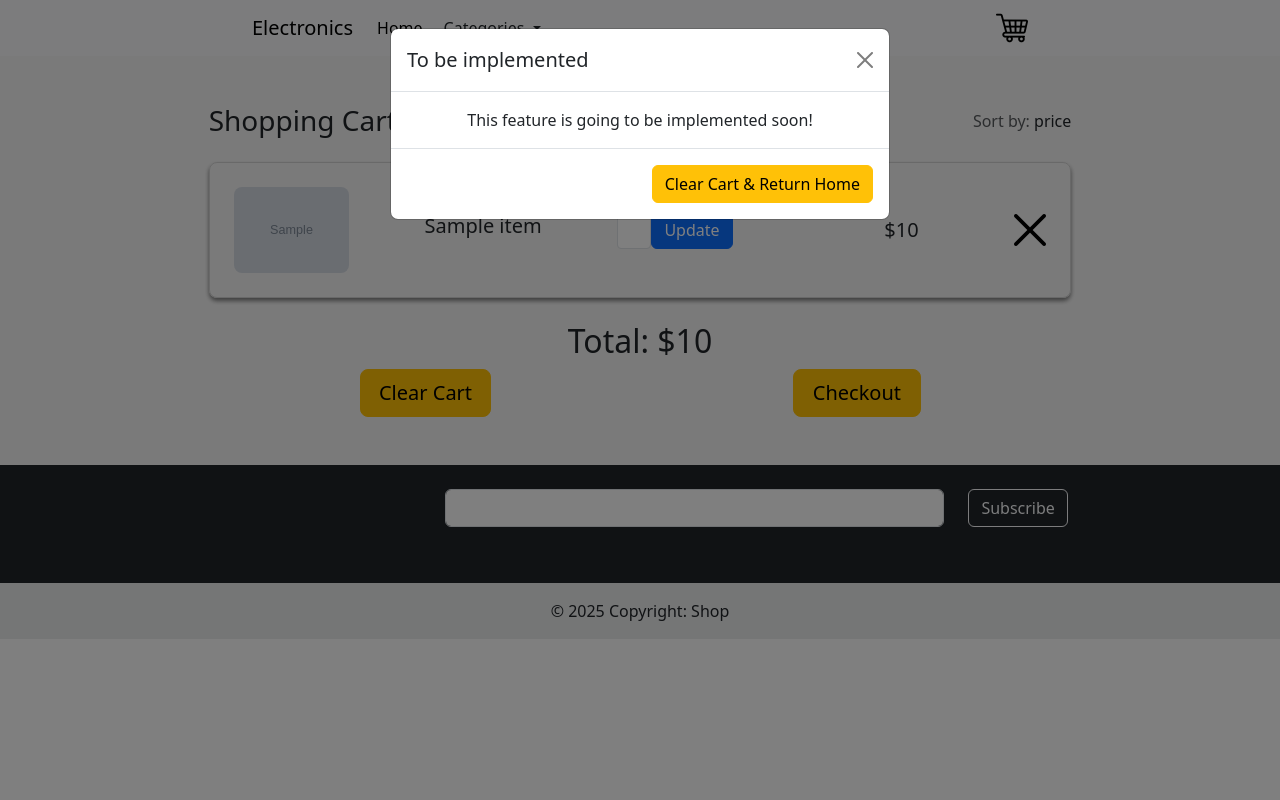
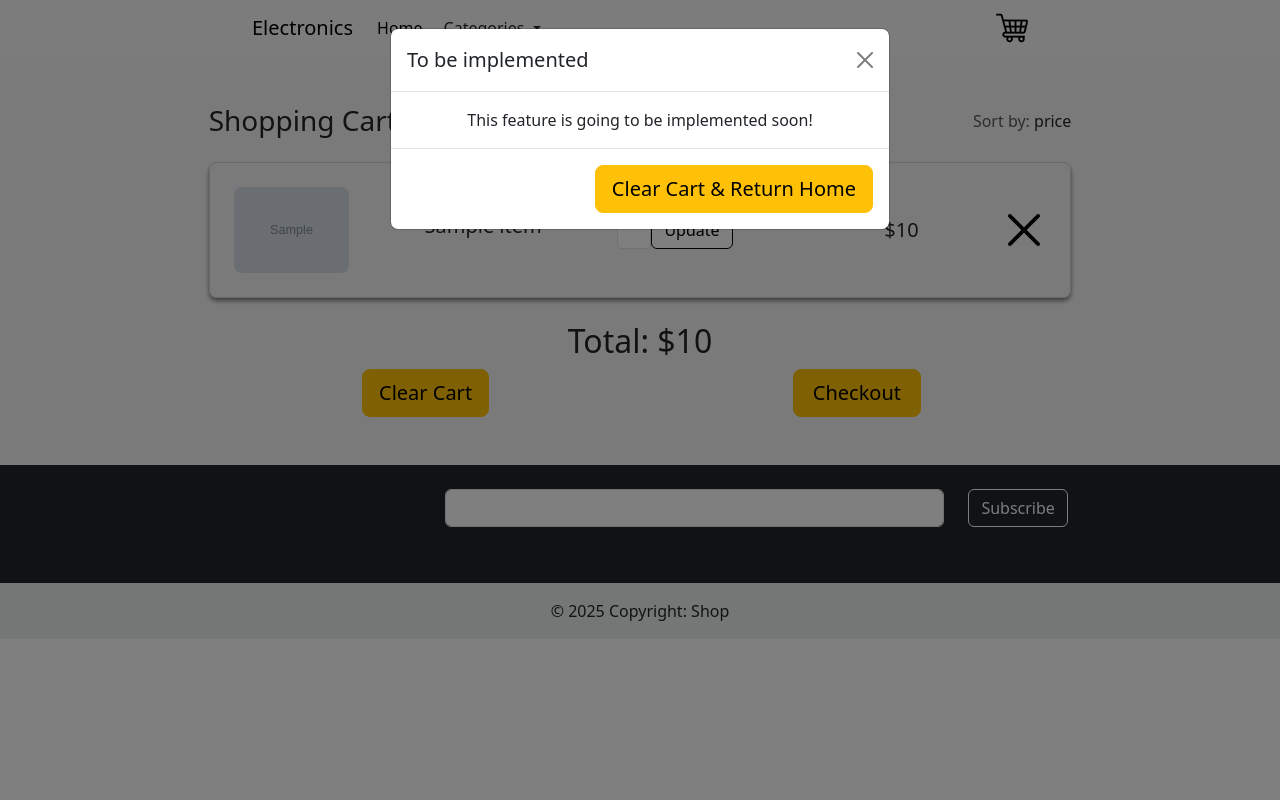
Before and after one commit to Verbal27/electronics_app, a Django app: template src/website/templates/cart.html in a window 1280 px wide, after a click on "Checkout". Run offline with Django 5.2, Linux system fonts and the light colour scheme; the template is opened without the code that fills it: most values are stand-ins (such as "Sample title", 1, 10 or a date in 2020); grey boxes marked "Sample" are stand-in pictures.

Commit message:
Fix: Cart Views/templates rework

```diff
--- a/src/website/static/css/common.css
+++ b/src/website/static/css/common.css
@@ -38,6 +38,7 @@
   background: white;
   border-color: black;
   color: black;
+  width: 50% !important;
 }
 .btn-add-to-cart:hover {
   background: var(--bs-highlight-color);
@@ -122,3 +123,28 @@
 .update-quantity-form {
   display: flex !important;
 }
+.btn-detail {
+  width: 30%;
+}
+.homepage-add-detail-form {
+  display: flex;
+  flex-direction: column;
+  justify-content: center;
+  align-items: center;
+}
+.delete-btn {
+  border: none;
+  background: none;
+}
+.btn-update-cart {
+    background: white;
+    border-color: black;
+    color: black;
+}
+.btn-update-cart:hover {
+  background: var(--bs-highlight-color);
+  border-color: white;
+}
+.btn-custom-modal {
+  width: auto;
+}
--- a/src/website/templates/cart.html
+++ b/src/website/templates/cart.html
@@ -32,15 +32,18 @@
                     {% csrf_token %}
                     <input id="form1" min="1" name="quantity" value="{{ item.quantity }}" type="number"
                           class="form-control form-control-sm" />
-                    <button type="submit" class="btn btn-primary">Update</button>
+                    <button type="submit" class="btn btn-primary btn-update-cart">Update</button>
                   </form>
               </div>
               <div class="col-md-3 col-lg-2 col-xl-2 offset-lg-1">
                 <h5 class="mb-0">${{ item.price }}</h5>
               </div>
               <div class="col-md-1 col-lg-1 col-xl-1 text-end">
-                {%load static%}
-                <a href="{% url 'remove_from_cart' item.id %}" class="text-danger"><img class="cart-link" src="{% static "images/657059.png"%}"></img></a>
+                <form method="post" action="{% url 'remove_from_cart' item.id%}">
+                  {%csrf_token%}
+                  {%load static%}
+                  <button type="submit" class="text-danger delete-btn" display="none"><img class="cart-link" src="{% static "images/657059.png"%}"></img></a>
+                </form>
               </div>
             </div>
           </div>
@@ -49,9 +52,12 @@
           <h2>Total: ${{ total}} </h2>
         <div class="card-payment">
             <div class="card-body card-body-cart">
-              <a href="{% url 'clear_cart' %}" class="btn btn-warning btn-block btn-lg btn-custom">
-                Clear Cart
-              </a>
+              <form method="post" action="{% url 'clear_cart' %}">
+                {%csrf_token%}
+                <button type="submit" class="btn btn-warning btn-block btn-lg ">
+                  Clear Cart
+                </button>
+              </form>
             </div>
             <div class="card-body card-body-cart">
 
@@ -70,7 +76,12 @@
                       This feature is going to be implemented soon!
                     </div>
                     <div class="modal-footer">
-                      <a href="{% url 'clear_cart' %}" class="btn btn-warning">Clear Cart &amp; Return Home</a>
+                      <form method="post" action="{% url 'clear_cart' %}">
+                        {%csrf_token%}
+                        <button type="submit" class="btn btn-warning btn-block btn-lg btn-custom-modal">
+                          Clear Cart &amp; Return Home
+                        </button>
+                      </form>
                     </div>
                   </div>
                 </div>
```
Also changed, not shown: src/website/templates/homepage.html (+12 -2 lines), src/website/views/cart.py (+0 -12 lines).
